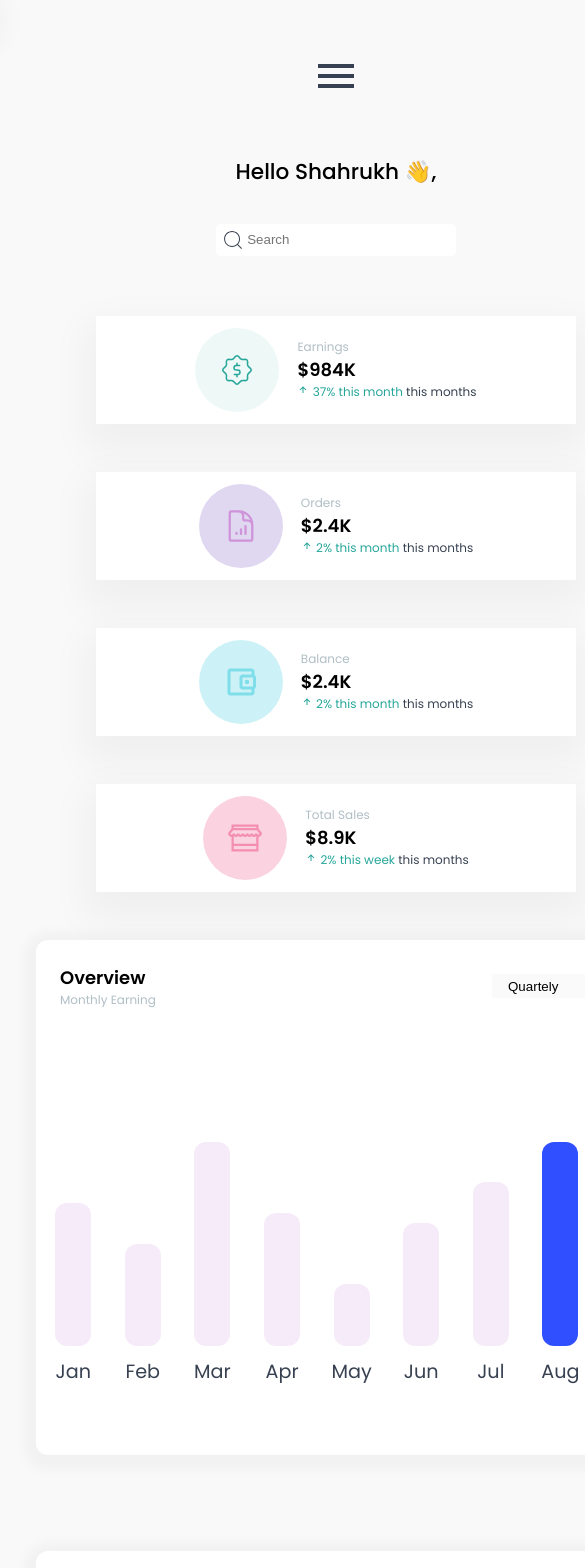
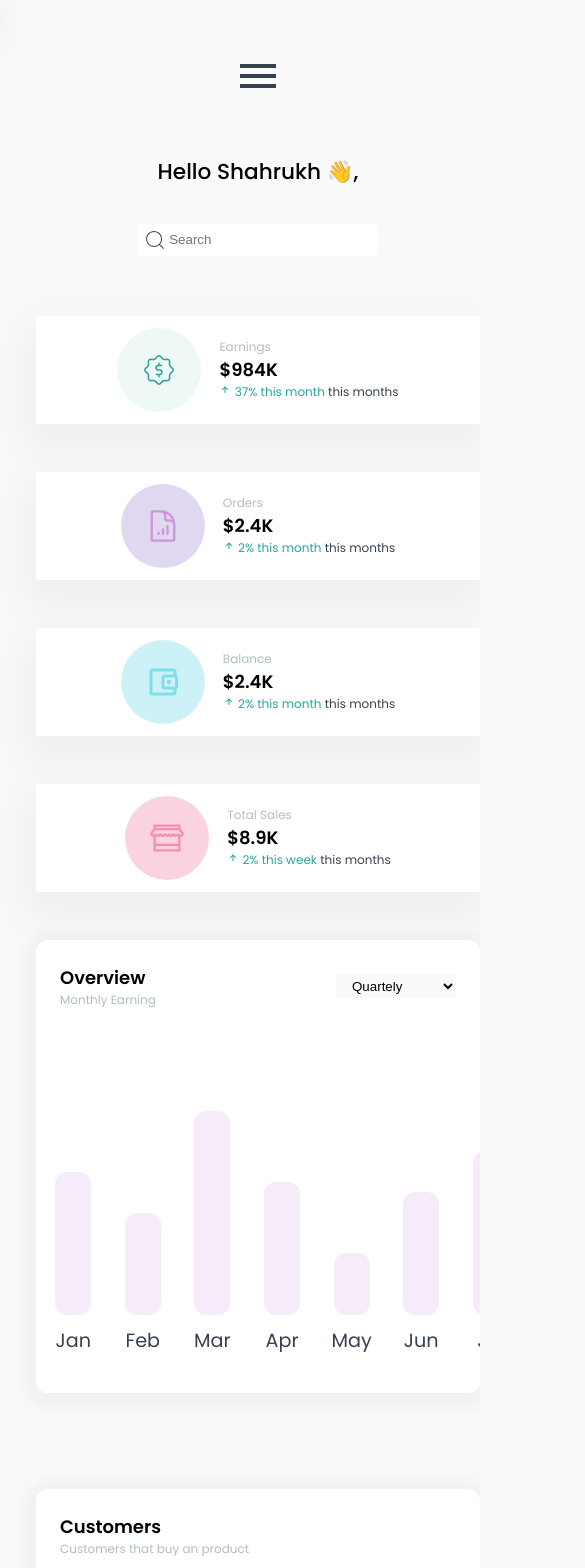
Before and after one commit to ManiMaran001/FitPeoDashboard, a React (Vite) app: page / in a window 390 px wide. Shown: the top 1568 px of the page, 585 px wide, since content can reach past the window. Built offline with nearby package versions, Linux system fonts and the light colour scheme.

Commit message:
responsive_fix

```diff
--- a/Styles/DashboardStyle.js
+++ b/Styles/DashboardStyle.js
@@ -12,7 +12,7 @@ export const DashboardShowcaseContainer = styled.div`
     margin-bottom: 4rem;
   }
   @media (max-width: 44em) {
-    grid-template-columns: 40rem;
+    grid-template-columns: 37rem;
     justify-content: center;
     margin-bottom: 4rem;
   }
@@ -90,7 +90,7 @@ export const DashBoardSalesChart = styled.div`
     justify-content: center;
   }
   @media (max-width: 44em) {
-    grid-template-columns: 50rem;
+    grid-template-columns: 37rem;
     grid-template-rows: auto;
     gap: 8rem;
     justify-content: center;
@@ -140,19 +140,11 @@ export const BarChartSelectField = styled.select`
 export const BarChart = styled.div`
   height: 40vh;
   @media (max-width: 34em) {
-    ::-webkit-scrollbar-track {
-      -webkit-box-shadow: inset 0 0 6px rgba(0, 0, 0, 0.3);
-      background-color: #f5f5f5;
-    }
     height: 70vh;
     overflow-x: scroll;
   }
   @media (max-width: 44em) {
-    ::-webkit-scrollbar-track {
-      -webkit-box-shadow: inset 0 0 6px rgba(0, 0, 0, 0.3);
-      background-color: #f5f5f5;
-    }
-    height: 50vh;
+    height: 30rem;
     overflow-x: scroll;
   }
   @media (min-width: 48em) and (max-width: 59em) {
--- a/Styles/GlobalStyles.js
+++ b/Styles/GlobalStyles.js
@@ -52,6 +52,7 @@ body{
   line-height: 1.5;
   font-size: 1.6rem;
   height:100%;
+  overflow-x: hidden;
   background-color:var(--color-white-400);
   width: 100%;
   color: var(--color-grey-700);
@@ -183,7 +184,17 @@ img{
 
 }
 
+::-webkit-scrollbar {
+    height: 12px;
+    width: 12px;
+    background: #F5F5F5;
+}
 
+::-webkit-scrollbar-thumb {
+    background: #7986CB;
+    -webkit-border-radius: 1ex;
+    -webkit-box-shadow: 0px 1px 2px rgba(0, 0, 0, 0.75);
+}
 
 
 
--- a/ui/AppLayout.jsx
+++ b/ui/AppLayout.jsx
@@ -12,14 +12,14 @@ const StyledAppLayout = styled.div`
   background-color: #f9f9f9;
   grid-template-columns:
     [sidebar-start]23rem[sidebar-end full-start] minmax(3rem, 1fr)
-    [center-start]repeat(12, [col-start] minmax(min-content, 16rem))
+    [center-start]repeat(12, [col-start] minmax(min-content, 14rem))
     [center-end] minmax(3rem, 1fr)
     [full-end];
   grid-template-rows: 10vh min-content;
   @media (max-width: 34em) {
     grid-template-columns:
       [full-start] minmax(3rem, 1fr)
-      [center-start]repeat(12, [col-start] minmax(min-content, 16rem))
+      [center-start]repeat(12, [col-start] minmax(min-content, 14rem))
       [center-end] minmax(3rem, 1fr)
       [full-end];
     grid-template-rows: min-content min-content;
@@ -27,11 +27,12 @@ const StyledAppLayout = styled.div`
   @media (min-width: 34em) and (max-width: 59em) {
     grid-template-columns:
       [full-start] minmax(3rem, 1fr)
-      [center-start]repeat(12, [col-start] minmax(min-content, 16rem))
+      [center-start]repeat(12, [col-start] minmax(min-content, 14rem))
       [center-end] minmax(3rem, 1fr)
       [full-end];
     grid-template-rows: min-content min-content;
   }
+
 `;
 
 const StyledMain = styled.main`
```
